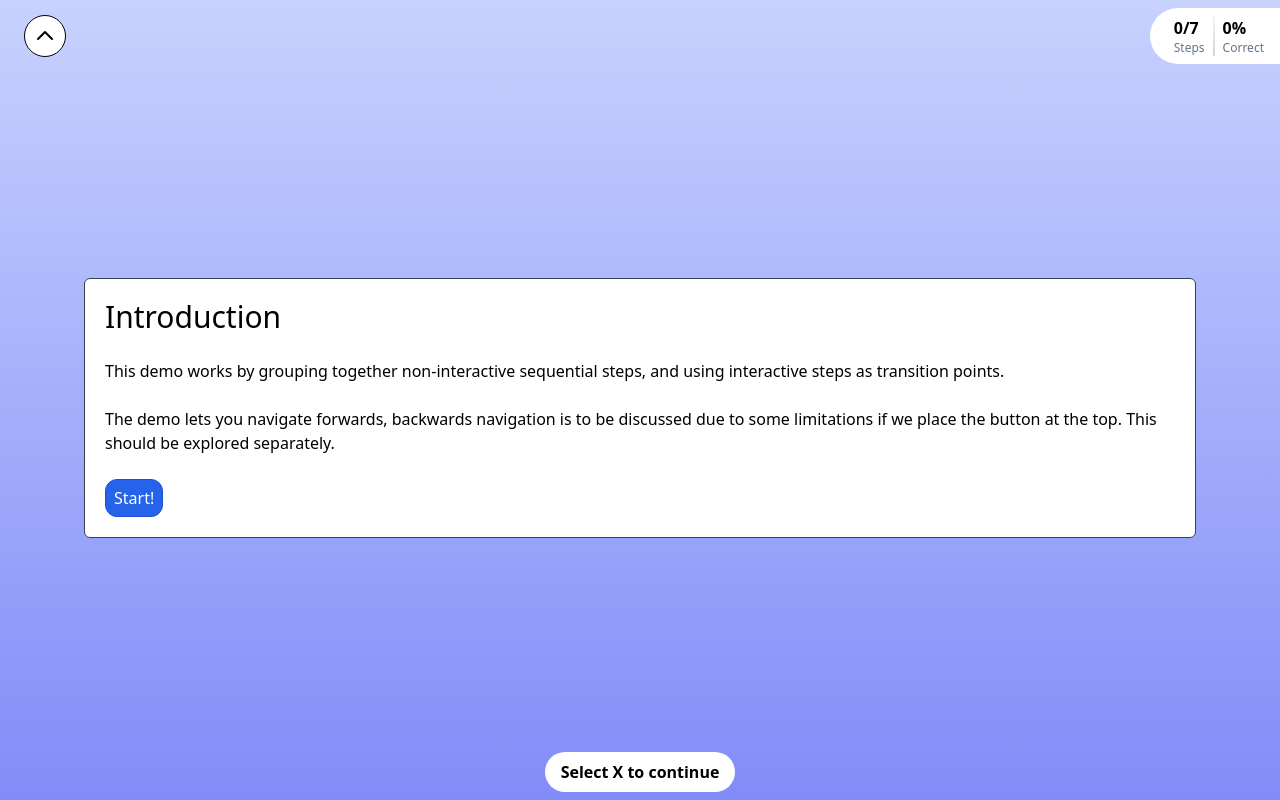
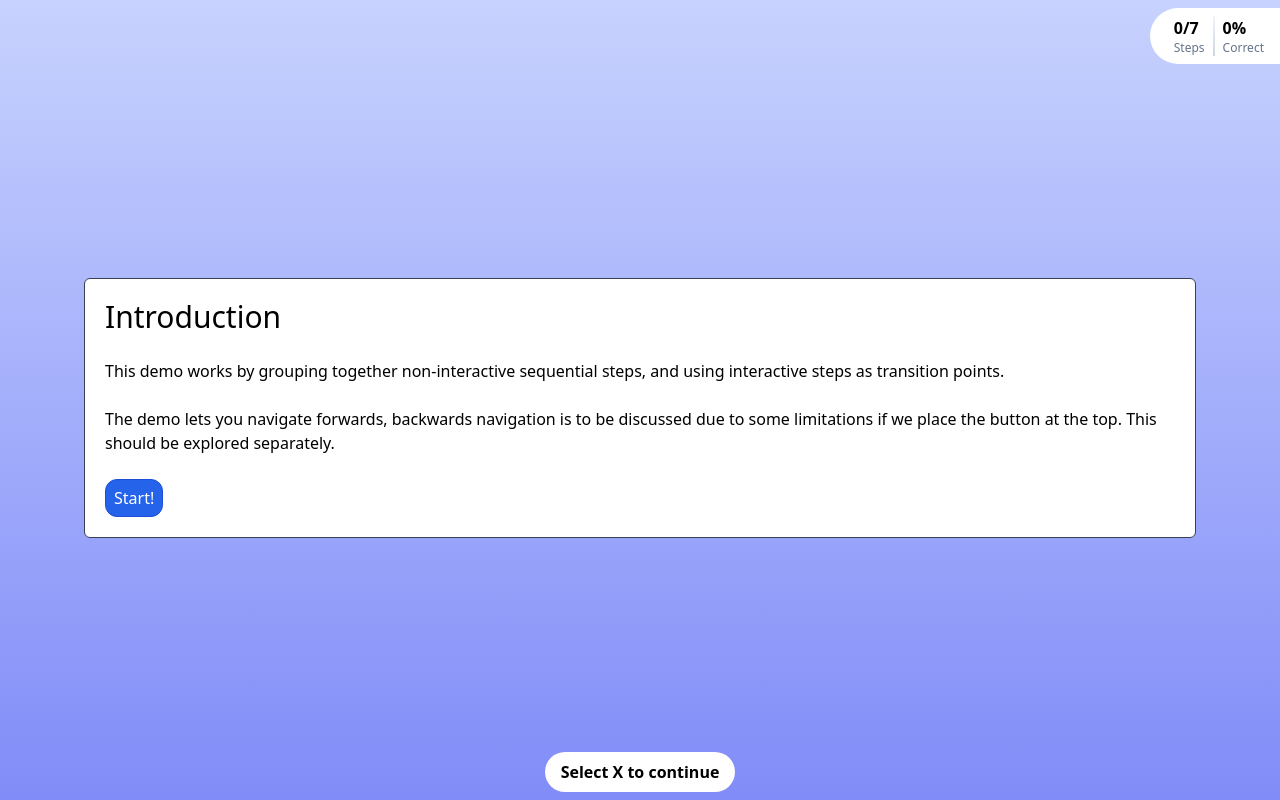
Before and after one commit to josbra-attensi/scrolling-demo, a SvelteKit app: page /idea-2 in a window 1280 px wide. Built offline with nearby package versions, Linux system fonts and the light colour scheme.

Commit message:
feat: Hide back button when currentStep is first step

```diff
--- a/src/routes/idea-2/+page.svelte
+++ b/src/routes/idea-2/+page.svelte
@@ -37,6 +37,7 @@
 	let currentStep = $state(0);
 	let currentStepGroup = $derived(stepGroups[currentStep]);
 	let correctPercentage = $derived(Math.round((currentStep / stepGroups.length) * 100));
+	let showBackButton = $derived(currentStep > 0);
 
 	const goToPreviousStep = () => {
 		if (currentStep === 0) return;
@@ -60,6 +61,7 @@
 		{currentStep}
 		totalSteps={stepGroups.length}
 		{correctPercentage}
+		{showBackButton}
 		onStepComplete={goToPreviousStep}
 	/>
 	{#key currentStep}
--- a/src/routes/idea-2/Header.svelte
+++ b/src/routes/idea-2/Header.svelte
@@ -5,15 +5,19 @@
 		currentStep: number;
 		totalSteps: number;
 		correctPercentage: number;
+		showBackButton: boolean;
 		onStepComplete: () => void;
 	}
 
-	let { currentStep, totalSteps, correctPercentage, onStepComplete }: Props = $props();
+	let { currentStep, totalSteps, correctPercentage, showBackButton, onStepComplete }: Props =
+		$props();
 </script>
 
 <div id="header" class="fast-header grid w-full py-2">
 	<div class="ml-6 flex self-center">
-		<Navigation type="Top" {onStepComplete} />
+		{#if showBackButton}
+			<Navigation type="Top" {onStepComplete} />
+		{/if}
 	</div>
 	<div class="flex justify-end">
 		<div class="flex w-fit gap-2 rounded-l-full bg-white py-2 pl-6 pr-4">
```
